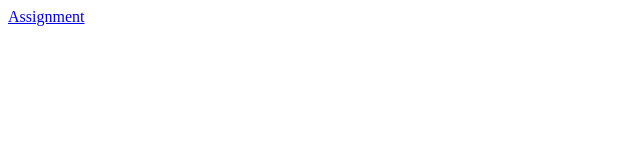
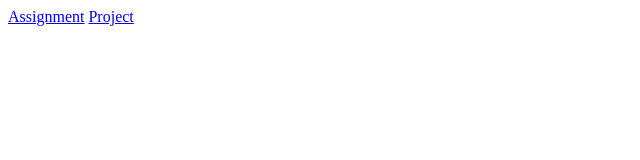
Before and after one commit to seshasai09/webdev, a website: page public/index.html in a window 1280 px wide. Shown: the full height of the page, 0-640 px from the left. Drawn offline with Linux system fonts and the light colour scheme.

Commit message:
project and assignment folder

```diff
--- a/public/index.html
+++ b/public/index.html
@@ -6,5 +6,6 @@
 </head>
 <body>
 <a href="assignment/index.html">Assignment</a>
+<a href="#">Project</a>
 </body>
 </html>
```
